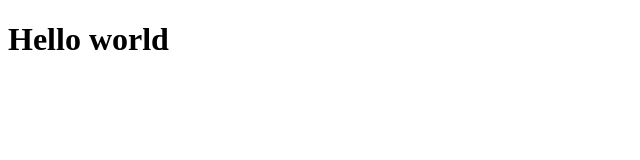
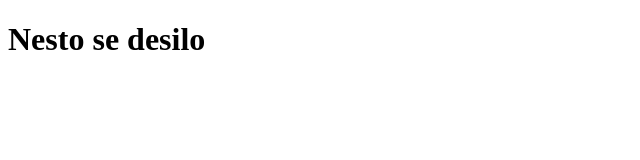
Before and after one commit to zitj/cpanel-test, a plain HTML site: page index.html in a window 1280 px wide. Shown: the whole page, without its empty margins (0-640 px from the left). Drawn offline with Linux system fonts and the light colour scheme.

Commit message:
h1 changed

```diff
--- a/index.html
+++ b/index.html
@@ -6,6 +6,6 @@
 		<title>Document</title>
 	</head>
 	<body>
-		<h1>Hello world</h1>
+		<h1>Nesto se desilo</h1>
 	</body>
 </html>
```
